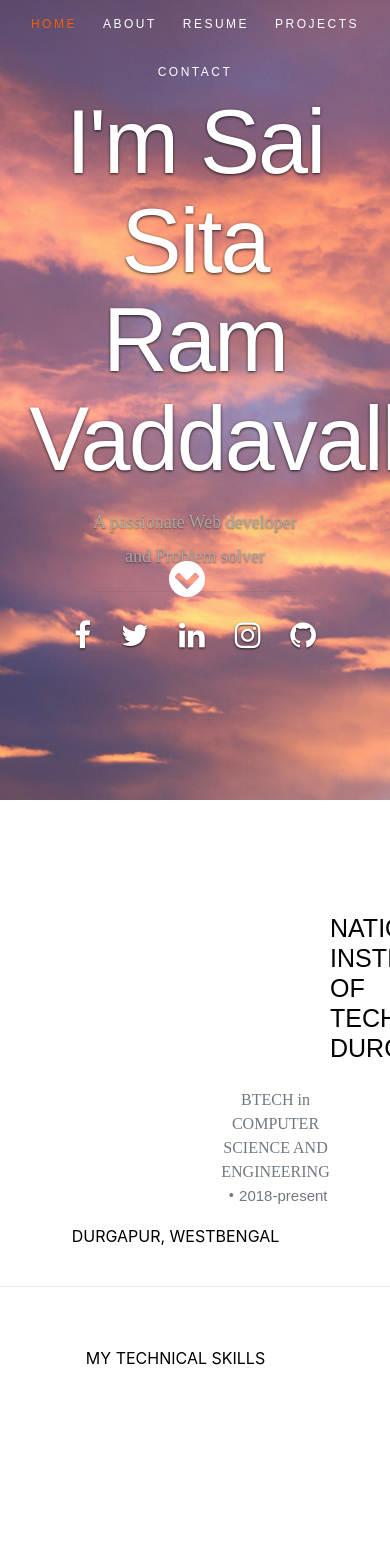
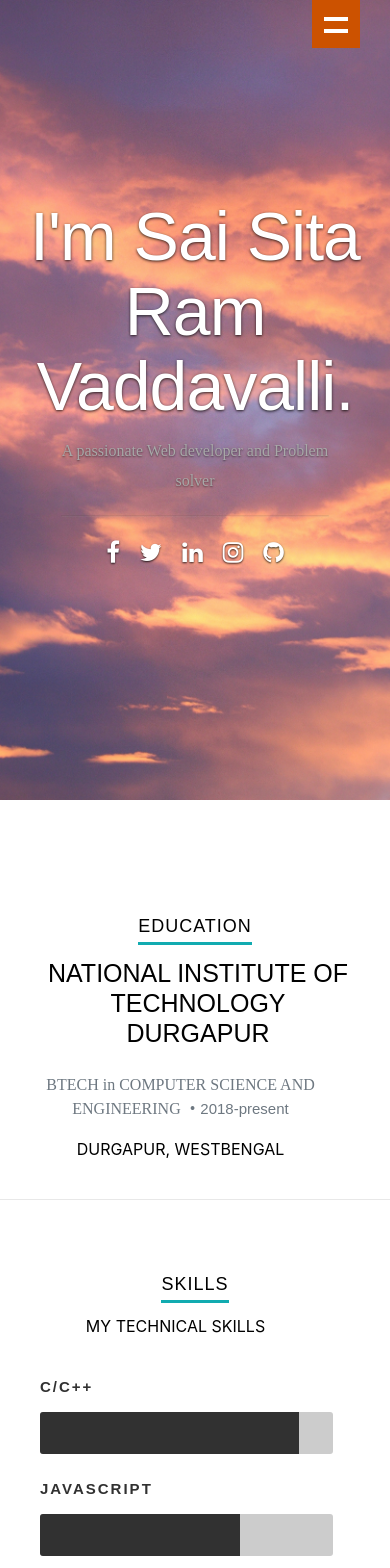
Before and after one commit to saisitaram2000/saisitaram2000.github.io, a React (Create React App) app in the folder myportfolio/: page / in a window 390 px wide. Shown: the top 1568 px of the page. Built offline with nearby package versions, Linux system fonts and the light colour scheme.

Commit message:
added some mediaqueries

```diff
--- a/myportfolio/src/App.js
+++ b/myportfolio/src/App.js
@@ -1,7 +1,7 @@
 import React from 'react';
 import './App.css';
 import Header from './components/Header';
-import About from './components/About';
+// import About from './components/About';
 import Resume from './components/Resume';
 function App() {
   return (
--- a/myportfolio/src/components/About.js
+++ b/myportfolio/src/components/About.js
@@ -2,6 +2,7 @@ import React, { Component } from 'react';
 import about from '../data/about.json';
 import img from '../images/profilepic.JPG';
 import '../css/layout.css';
+import '../css/mediaqueries.css';
 export default class About extends Component{
     constructor(props){
         super(props);
--- a/myportfolio/src/components/Header.js
+++ b/myportfolio/src/components/Header.js
@@ -2,6 +2,7 @@ import React, { Component } from 'react';
 import main from '../data/main.json';
 import social from '../data/social.json';
 import '../css/layout.css';
+import '../css/mediaqueries.css';
 export default class Header extends Component{
     constructor(props) {
         super(props);
--- a/myportfolio/src/components/Resume.js
+++ b/myportfolio/src/components/Resume.js
@@ -1,7 +1,7 @@
 import React, { Component } from 'react';
 import resume from '../data/resume.json';
 import '../css/layout.css';
-
+import '../css/mediaqueries.css';
 export default class Resume extends Component{
     constructor(props) {
         super(props);
@@ -13,7 +13,7 @@ export default class Resume extends Component{
        resume[0].education.map(education=>{
            return <div key={education.college}><h3>{education.college}</h3>
            <p className="info">{education.branch} <span>&bull;</span><em className="date">{education.year}</em></p>
-           <p>{education.location}</p></div>
+           <p id="loc">{education.location}</p></div>
        })
     )
     skills=()=>(
--- /dev/null
+++ b/myportfolio/src/css/mediaqueries.css
@@ -0,0 +1,285 @@
+
+/* screenwidth less than 1024px
+--------------------------------------------------------------------- */
+@media only screen and (max-width: 1024px) {
+
+    /* header styles
+   ------------------------------------------------------------------ */
+   header .banner-text h1 {
+      font: 80px/1.1em 'opensans-bold', sans-serif;
+      letter-spacing: -1px;
+      margin: 0 auto 12px auto;
+   }
+
+}
+
+/* screenwidth less than 900px
+--------------------------------------------------------------------- */
+@media only screen and (max-width: 900px) {
+
+    /* header styles
+   ------------------------------------------------------------------ */
+   header .banner { padding-bottom: 12px; }
+   header .banner-text h1 {
+      font: 78px/1.1em 'opensans-bold', sans-serif;
+      letter-spacing: -1px;
+   }
+   header .banner-text h3 {
+      font: 17px/1.9em 'librebaskerville-regular', serif;
+      width: 80%;
+   }
+   header .banner-text hr {
+      width: 65%;
+      margin: 12px auto;
+   }
+   /* nav-wrap */
+   #nav-wrap {
+      font: 11px 'opensans-bold', sans-serif;
+      letter-spacing: 1.5px;
+   }
+
+   /* Resume Section
+   ------------------------------------------------------------------- */
+   #resume h1 { font: 16px/24px 'opensans-bold', sans-serif; }
+   #resume .main-col { padding-right: 5%; }
+
+   #resume .header-col { padding-top: 9px; }
+   #resume .main-col { padding-right: 10%; }
+   #resume {
+    background: #fff;
+    padding-top: 90px;
+    padding-bottom: 72px;
+    overflow: hidden;
+ }
+
+ #resume a, #resume a:visited  { color: #11ABB0; }
+ #resume a:hover, #resume a:focus { color: #313131; }
+
+ #resume h1 {
+    font: 18px/24px 'opensans-bold', sans-serif;
+    text-transform: uppercase;
+    letter-spacing: 1px;
+    margin-left: 0px;
+
+ }
+ #resume h1 span {
+    border-bottom: 3px solid #11ABB0;
+    padding-bottom: 6px;
+ }
+ #resume h3 {
+    font: 25px/30px 'opensans-bold', sans-serif;
+    margin-left: 45px;
+    margin-top: 20px;
+ }
+
+ #resume .header-col { padding-top: 9px; }
+ #resume .main-col { padding-right: 10%; }
+
+ .education, .skills {
+    margin-bottom: 48px;
+    padding-bottom: 24px;
+    border-bottom: 1px solid #E8E8E8;
+ }
+ #resume .info {
+    font: 16px/24px 'librebaskerville-italic', serif;
+    color: #6E7881;
+    margin-bottom: 18px;
+    margin-top: 9px;
+    margin-left: 10px;
+ }
+ #resume .info span {
+    margin-right: 5px;
+    margin-left: 5px;
+ }
+ #resume .date {
+    font: 15px/24px 'opensans-regular', sans-serif;
+    margin-top: 6px;
+ }
+ #resume #skimsg{
+    margin-top: 20px;
+ }
+ #resume #loc{
+     margin-left: 10px;
+ }
+ /*	Skill Bars*/
+
+
+ .bars {
+     width: 95%;
+     float: left;
+     padding: 0;
+     text-align: left;
+ }
+ .bars .skills {
+       margin-top: 60px;
+    list-style: none;
+    margin-left: 0px;
+ }
+ .bars li {
+    position: relative;
+       margin-bottom: 60px;
+       background: #ccc;
+       height: 42px;
+       border-radius: 3px;
+ }
+ .bars li em {
+     font: 15px 'opensans-bold', sans-serif;
+    color: #313131;
+     text-transform: uppercase;
+    letter-spacing: 2px;
+     font-weight: bold;
+    position: relative;
+     top: -36px;
+ }
+ .bar-expand {
+    position: absolute;
+    left: 0;
+    top: 0;
+
+    margin: 0;
+    padding-right: 24px;
+       background: #313131;
+    display: inline-block;
+       height: 42px;
+    line-height: 42px;
+    border-radius: 3px 0 0 3px;
+ }
+
+    /* Call to Action Section
+   ------------------------------------------------------------------- */
+   #call-to-action .header-col h1:before {
+      font-size: 66px;
+      line-height: 66px;
+   }
+
+   /* Contact Section
+   ------------------------------------------------------------------- */
+   #contact .section-head { margin-bottom: 30px; }
+   #contact .header-col h1:before {
+      font-size: 66px;
+      line-height: 66px;
+   }
+   #contact .section-head p.lead { font: 17px/33px opensans-light, sans-serif; }
+
+
+}
+
+/* mobile wide/smaller tablets
+---------------------------------------------------------------------- */
+
+@media only screen and (max-width: 767px) {
+
+   /* mobile navigation
+   -------------------------------------------------------------------- */
+   #nav-wrap {
+      font: 12px 'opensans-bold', sans-serif;
+      background: transparent !important;
+      letter-spacing: 1.5px;
+      width: auto;
+      position: fixed;
+      top: 0;
+      right: 0;
+   }
+   #nav-wrap > a {
+	   width: 48px;
+		height: 48px;
+		text-align: left;
+		background-color: #CC5200;
+		position: relative;
+      border: none;
+      float: right;
+
+      font: 0/0 a;
+      text-shadow: none;
+      color: transparent;
+
+      position: relative;
+      top: 0px;
+      right: 30px;
+   }
+
+	#nav-wrap > a:before,
+   #nav-wrap > a:after {
+	   position: absolute;
+		border: 2px solid #fff;
+		top: 35%;
+		left: 25%;
+		right: 25%;
+		content: '';
+	}
+   #nav-wrap > a:after { top: 60%; }
+
+   /* toggle buttons */
+	#nav-wrap:not( :target ) > a:first-of-type,
+	#nav-wrap:target > a:last-of-type  {
+	   display: block;
+	}
+
+   /* hide menu panel */
+   #nav-wrap ul#nav {
+      height: auto;
+		display: none;
+      clear: both;
+      width: auto;
+      float: right;
+
+      position: relative;
+      top: 12px;
+      right: 0;
+   }
+
+   /* display menu panels */
+	#nav-wrap:target > ul#nav	{
+	   display: block;
+      padding: 30px 20px 48px 20px;
+      background: #1f2024;
+      margin: 0 30px;
+      clear: both;
+   }
+
+   ul#nav li {
+      display: block;
+      height: auto;
+      margin: 0 auto;
+      padding: 0 4%;
+      text-align: left;
+      border-bottom: 1px solid #2D2E34;
+      border-bottom-style: dotted;
+   }
+
+   ul#nav li a {
+      display: block;
+      margin: 0;
+      padding: 0;
+      margin: 12px 0;
+      line-height: 16px; /* reset line-height from 48px */
+      border: none;
+   }
+}
+
+   /* Header Styles
+   -------------------------------------------------------------------- */
+   header .banner {
+      padding-bottom: 12px;
+      padding-top: 6px;
+   }
+   header .banner-text h1 { font: 68px/1.1em 'opensans-bold', sans-serif; }
+   header .banner-text h3 {
+      font: 16px/1.9em 'librebaskerville-regular', serif;
+      width: 85%;
+   }
+   header .banner-text hr {
+      width: 80%;
+      margin: 18px auto;
+   }
+
+   /* header social links */
+   header .social {
+      margin: 18px 0 24px 0;
+      font-size: 24px;
+      line-height: 36px;
+   }
+   header .social li { margin: 0 10px; }
+
+    /* scrolldown link */
+   header .scrolldown { display: none; }
```
